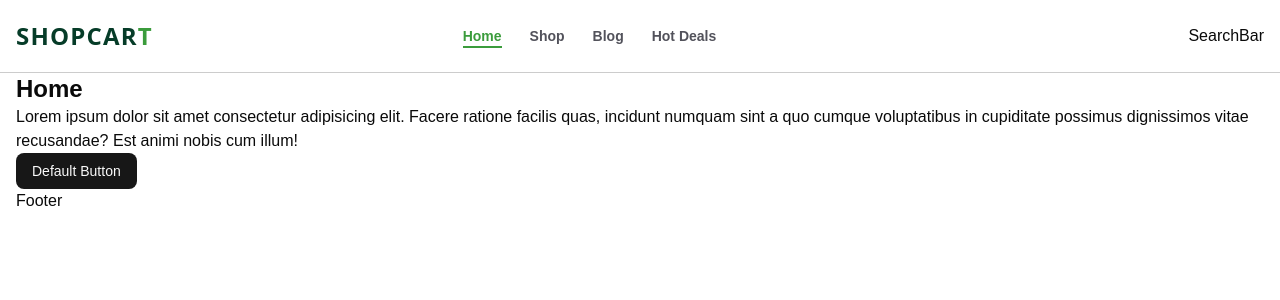
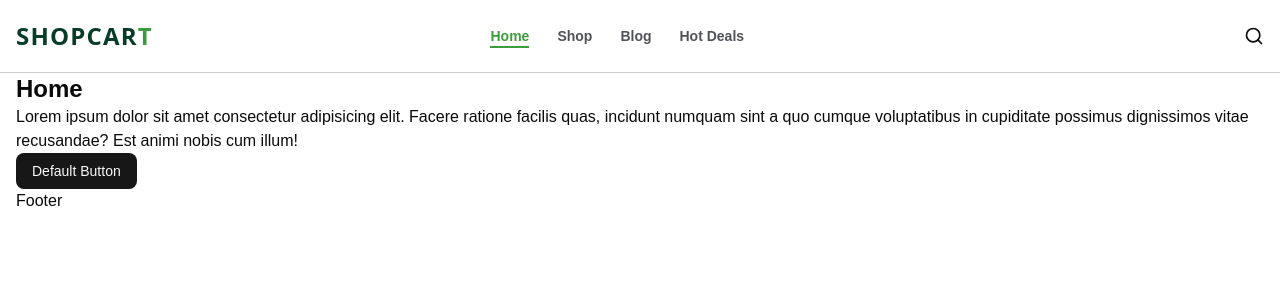
Before and after one commit to Roshen-Perera/nintrix-app, a Next.js app: page / in a window 1280 px wide. Shown: the top 300 px of the page. Built offline with nearby package versions, Linux system fonts and the light colour scheme.

Commit message:
feat: update SearchBar component to display search icon

```diff
--- a/components/SearchBar.tsx
+++ b/components/SearchBar.tsx
@@ -1,7 +1,10 @@
+import { Search } from "lucide-react";
 import React from "react";
 
 const SearchBar = () => {
-  return <div>SearchBar</div>;
+  return <div>
+    <Search className="w-5 h-5 hover:text-shop_light_green hoverEffect"/>
+  </div>;
 };
 
 export default SearchBar;
```
